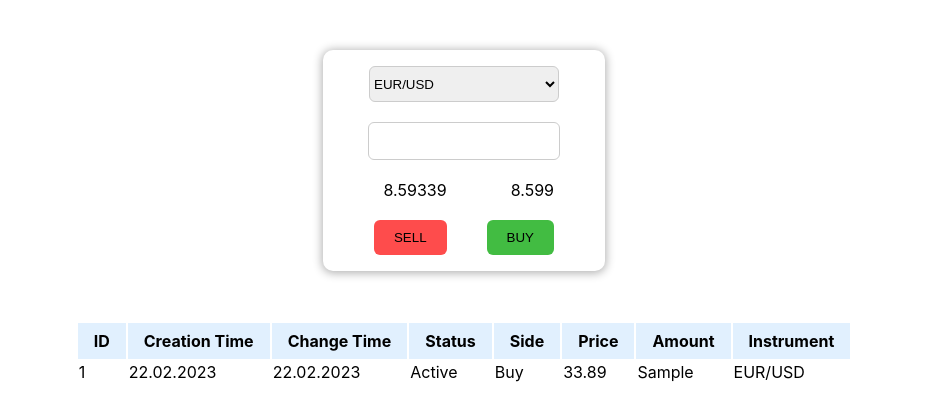
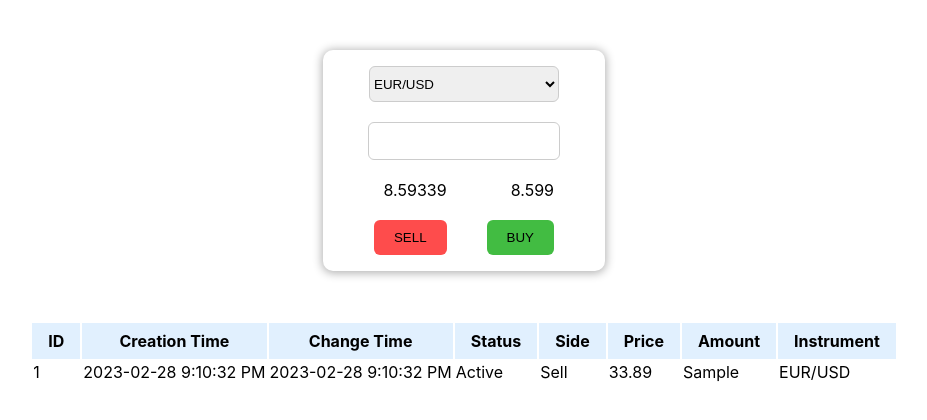
Before and after one commit to chernyaevaia/trading-terminal, a React (Create React App) app: page / in a window 1280 px wide. Both pictures are taken after typing "Sample" into the empty fields and a click on the button "SELL". Shown: the top 420 px of the page, without its empty margins (176-1103 px from the left). Built offline with nearby package versions, Linux system fonts and the light colour scheme.

Commit message:
dates and order side added

```diff
--- a/package.json
+++ b/package.json
@@ -10,6 +10,7 @@
     "@types/node": "^16.18.13",
     "@types/react": "^18.0.28",
     "@types/react-dom": "^18.0.11",
+    "moment": "^2.29.4",
     "react": "^18.2.0",
     "react-dom": "^18.2.0",
     "react-scripts": "5.0.1",
--- a/src/App.tsx
+++ b/src/App.tsx
@@ -3,25 +3,34 @@ import "./App.css";
 import { BidList } from "./BidList";
 import { AddBidForm } from "./TickerCard";
 import { Instrument } from "./Enum";
+import moment from "moment";
 
 function App() {
-
   const [bidsList, setBidsList] = useState<[]>([]);
 
-  const addBid = (tickerAmount: string, selectedInstrument: string) => {
+  const addBid = (
+    tickerAmount: string,
+    selectedInstrument: string,
+    orderSide: string
+  ) => {
     let copy: any = [...bidsList];
-    copy = [...copy, {amount: tickerAmount, instrument: selectedInstrument}];
+    copy = [
+      ...copy,
+      {
+        amount: tickerAmount,
+        instrument: selectedInstrument,
+        creationTime: moment(new Date()).format("YYYY-MM-DD LTS"),
+        changeTime: moment(new Date()).format("YYYY-MM-DD LTS"),
+        side: orderSide,
+      },
+    ];
     setBidsList(copy);
-  }
-
+  };
 
   return (
     <>
-      <AddBidForm
-        options={Instrument}
-        addBid={addBid}
-      />
-      <BidList bids={bidsList}/>
+      <AddBidForm options={Instrument} addBid={addBid} />
+      <BidList bids={bidsList} />
     </>
   );
 }
--- a/src/BidList.tsx
+++ b/src/BidList.tsx
@@ -25,10 +25,10 @@ export function BidList(bid: BidListProps) {
           return (
             <tr>
               <td>{index + 1}</td>
-              <td>22.02.2023</td>
-              <td>22.02.2023</td>
+              <td>{bid.creationTime}</td>
+              <td>{bid.changeTime}</td>
               <td>Active</td>
-              <td>Buy</td>
+              <td>{bid.side}</td>
               <td>33.89</td>
               <td>{bid.amount}</td>
               <td>{bid.instrument}</td>
--- a/src/Enum.ts
+++ b/src/Enum.ts
@@ -12,8 +12,8 @@ export enum ServerMessageType {
 }
 
 export enum OrderSide {
-  buy = 1,
-  sell,
+  buy = "Buy",
+  sell = "Sell"
 }
 
 export enum OrderStatus {
--- a/src/TickerCard.tsx
+++ b/src/TickerCard.tsx
@@ -1,24 +1,26 @@
 import { FormEvent, useState } from "react";
 import { Instrument } from "./Enum";
+import { OrderSide } from "./Enum";
 import styles from "./TickerCard.module.css";
 
 export interface TickerCardProps {
   options: typeof Instrument;
-  addBid?: any
+  addBid?: any;
 }
 
 export function AddBidForm(ticker: TickerCardProps) {
   const [tickerAmount, setTickerAmount] = useState<string>("");
+  const [orderSide, setOrderSide] = useState<string>("");
   const [selectedInstrument, setSelectedInstrument] = useState<string>(
     Instrument[0].value
   );
 
   const handleSubmit = (e: FormEvent<HTMLFormElement>) => {
     e.preventDefault();
-    ticker.addBid(tickerAmount, selectedInstrument);
-    setTickerAmount("")
-    setSelectedInstrument(Instrument[0].value)
-}
+    ticker.addBid(tickerAmount, selectedInstrument, orderSide);
+    setTickerAmount("");
+    setSelectedInstrument(Instrument[0].value);
+  };
 
   return (
     <form className={styles.tickercard} onSubmit={handleSubmit}>
@@ -46,13 +48,23 @@ export function AddBidForm(ticker: TickerCardProps) {
       />
       <div className={styles.priceBlock}>
         <div className={styles.price}>8.59339</div>
-        <button type="submit" className={styles.btn1}>
+        <button
+          onClick={(e) => setOrderSide(OrderSide.sell)}
+          value={orderSide}
+          type="submit"
+          className={styles.btn1}
+        >
           sell
         </button>
       </div>
       <div className={styles.priceBlock}>
         <div className={styles.price}>8.599</div>
-        <button type="submit" className={styles.btn2}>
+        <button
+          type="submit"
+          onClick={(e) => setOrderSide(OrderSide.buy)}
+          value={orderSide}
+          className={styles.btn2}
+        >
           buy
         </button>
       </div>
```
Also changed, not shown: 1 other file (tests, documents, lock files or other folders).
